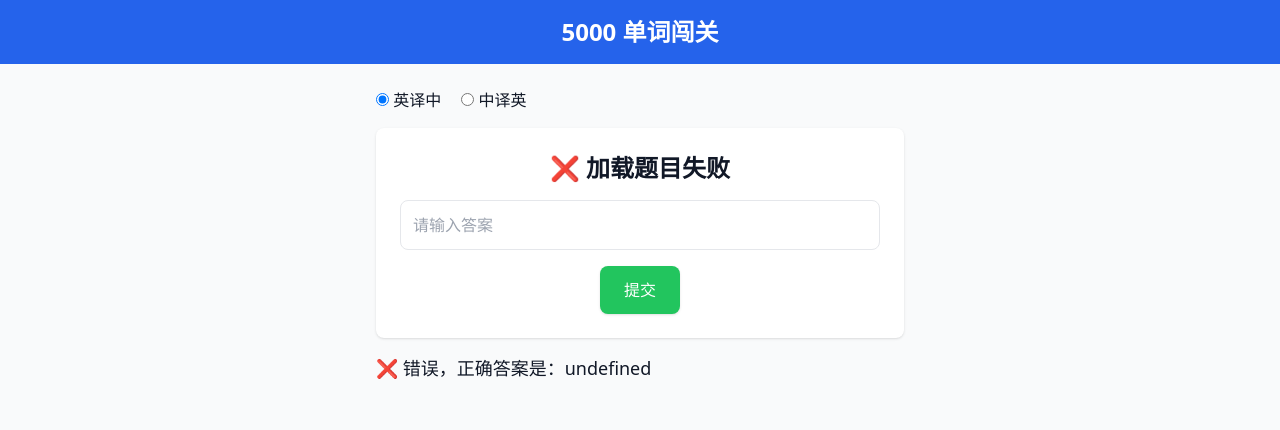
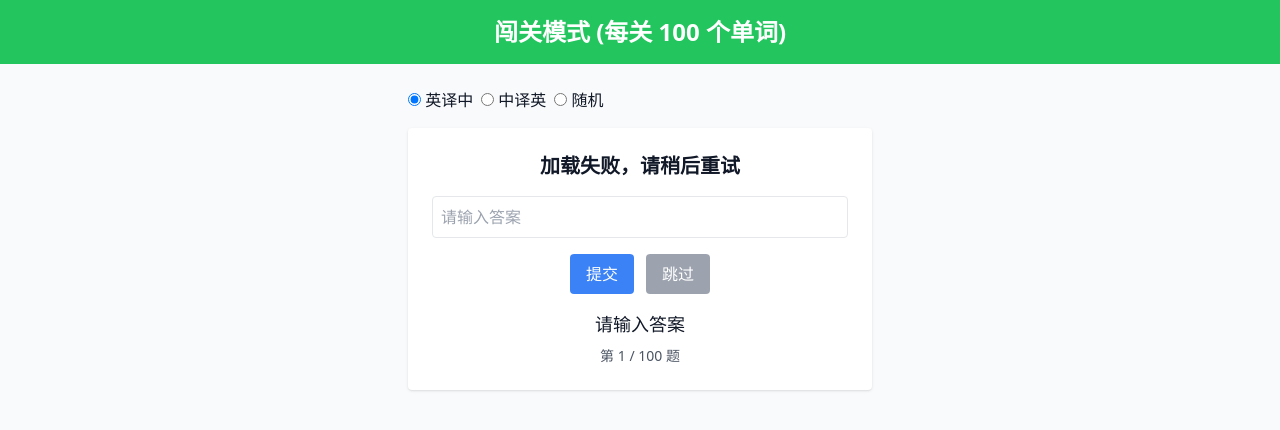
Before and after one commit to xingheng123/word-nightmare, a website: page public/challenge.html in a window 1280 px wide. Both pictures are taken after a click on the button "提交". Drawn offline with nearby package versions, Linux system fonts and the light colour scheme; no server answers.

Commit message:
Update challenge.html

```diff
--- a/public/challenge.html
+++ b/public/challenge.html
@@ -3,78 +3,125 @@
 <head>
   <meta charset="UTF-8" />
   <meta name="viewport" content="width=device-width, initial-scale=1.0" />
-  <title>单词噩梦 - 闯关模式</title>
+  <title>单词噩梦 闯关模式</title>
   <script src="https://cdn.tailwindcss.com"></script>
 </head>
 <body class="bg-gray-50 text-gray-900">
-  <header class="p-4 bg-blue-600 text-white text-center">
-    <h1 class="text-2xl font-bold">5000 单词闯关</h1>
+  <header class="p-4 bg-green-500 text-white text-center text-2xl font-bold">
+    闯关模式 (每关 100 个单词)
   </header>
 
-  <main class="max-w-xl mx-auto p-6">
-    <div class="mb-4">
-      <label class="mr-4"><input type="radio" name="mode" value="en-zh" checked /> 英译中</label>
+  <main class="max-w-lg mx-auto p-6 space-y-4">
+    <div class="flex space-x-2">
+      <label><input type="radio" name="mode" value="en-zh" checked /> 英译中</label>
       <label><input type="radio" name="mode" value="zh-en" /> 中译英</label>
+      <label><input type="radio" name="mode" value="random" /> 随机</label>
     </div>
 
-    <div id="questionBox" class="bg-white p-6 rounded-lg shadow text-center">
-      <p id="question" class="text-2xl font-semibold mb-4">加载中...</p>
+    <div id="questionArea" class="bg-white p-6 rounded shadow text-center">
+      <p id="question" class="text-xl font-semibold mb-4">加载题目...</p>
       <input id="answer" type="text" placeholder="请输入答案"
-        class="w-full p-3 border rounded-lg mb-4" />
-      <button onclick="checkAnswer()" class="px-6 py-3 bg-green-500 text-white rounded-lg shadow hover:bg-green-600">
-        提交
-      </button>
+             class="w-full border rounded p-2 mb-4" />
+      <button onclick="checkAnswer()" class="bg-blue-500 text-white px-4 py-2 rounded">提交</button>
+      <button onclick="nextQuestion()" class="ml-2 bg-gray-400 text-white px-4 py-2 rounded">跳过</button>
+      <p id="feedback" class="mt-4 text-lg"></p>
+      <p id="progress" class="mt-2 text-sm text-gray-600"></p>
     </div>
-
-    <p id="feedback" class="mt-4 text-lg font-medium"></p>
   </main>
 
   <script>
-    const words = ["apple","banana","computer","university","knowledge","success","dream","challenge"];
+    let wordsByLevel = {};
+    let currentLevel = 1;
+    let currentList = [];
     let currentIndex = 0;
+    let mode = 'en-zh';
+    let expectedAnswer = '';
 
-    async function prepareQuestion() {
-      const word = words[currentIndex];
-      const mode = document.querySelector("input[name='mode']:checked").value;
-      let questionText, correctAnswer;
+    document.querySelectorAll("input[name='mode']").forEach(r => {
+      r.addEventListener('change', () => {
+        mode = document.querySelector("input[name='mode']:checked").value;
+      });
+    });
 
+    async function loadWords() {
       try {
-        const res = await fetch(`/api/baiduTranslate?word=${encodeURIComponent(word)}`);
-        const data = await res.json();
-
-        if (mode === "en-zh") {
-          questionText = word;
-          correctAnswer = data.trans_result?.[0]?.dst || "";
-        } else {
-          questionText = data.trans_result?.[0]?.dst || "";
-          correctAnswer = word;
-        }
-
-        document.getElementById("question").innerText = questionText;
-        document.getElementById("answer").dataset.correct = correctAnswer;
+        const resp = await fetch('words.json');
+        wordsByLevel = await resp.json();
+        currentList = wordsByLevel["level" + currentLevel] || [];
+        showQuestion();
       } catch (err) {
-        console.error("prepareQuestion error:", err);
-        document.getElementById("question").innerText = "❌ 加载题目失败";
+        console.error("载入词库失败:", err);
+        document.getElementById('question').innerText = '加载词库失败';
       }
     }
 
-    function checkAnswer() {
-      const input = document.getElementById("answer");
-      const correct = input.dataset.correct;
-      const userAnswer = input.value.trim();
-
-      if (userAnswer === correct) {
-        document.getElementById("feedback").innerText = "✅ 正确!";
-      } else {
-        document.getElementById("feedback").innerText = `❌ 错误，正确答案是：${correct}`;
+    async function showQuestion() {
+      if (currentIndex >= currentList.length) {
+        document.getElementById('question').innerText = `第 ${currentLevel} 关 完成！`;
+        return;
       }
-
-      currentIndex = (currentIndex + 1) % words.length;
-      input.value = "";
-      setTimeout(prepareQuestion, 1500);
+      const word = currentList[currentIndex];
+      try {
+        if (mode === 'en-zh') {
+          document.getElementById('question').innerText = `翻译成中文： ${word}`;
+          const res = await fetch(`/api/baiduTranslate?q=${encodeURIComponent(word)}`);
+          const data = await res.json();
+          expectedAnswer = data.trans_result?.[0]?.dst || '';
+        } else if (mode === 'zh-en') {
+          const res = await fetch(`/api/baiduTranslate?q=${encodeURIComponent(word)}`);
+          const data = await res.json();
+          const zh = data.trans_result?.[0]?.dst || '';
+          document.getElementById('question').innerText = `翻译成英文： ${zh}`;
+          expectedAnswer = word;
+        } else {  // random
+          if (Math.random() < 0.5) {
+            document.getElementById('question').innerText = `翻译成中文： ${word}`;
+            const res = await fetch(`/api/baiduTranslate?q=${encodeURIComponent(word)}`);
+            const data = await res.json();
+            expectedAnswer = data.trans_result?.[0]?.dst || '';
+          } else {
+            const res = await fetch(`/api/baiduTranslate?q=${encodeURIComponent(word)}`);
+            const data = await res.json();
+            const zh = data.trans_result?.[0]?.dst || '';
+            document.getElementById('question').innerText = `翻译成英文： ${zh}`;
+            expectedAnswer = word;
+          }
+        }
+      } catch (err) {
+        console.error("题目加载失败:", err);
+        document.getElementById('question').innerText = '加载失败，请稍后重试';
+        expectedAnswer = '';
+      }
+      document.getElementById('answer').value = '';
+      document.getElementById('feedback').innerText = '';
+      document.getElementById('progress').innerText = `第 ${currentIndex+1} / ${currentList.length} 题`;
     }
 
-    prepareQuestion();
+    function checkAnswer() {
+      const user = document.getElementById('answer').value.trim();
+      if (!user) {
+        document.getElementById('feedback').innerText = '请输入答案';
+        return;
+      }
+      if (user.toLowerCase() === (expectedAnswer || '').toLowerCase()) {
+        document.getElementById('feedback').innerText = '✅ 正确';
+      } else {
+        document.getElementById('feedback').innerText = `❌ 错误，正确答案：${expectedAnswer}`;
+        // 保错题
+        const wrong = JSON.parse(localStorage.getItem('wrongWords') || '[]');
+        wrong.push({ en: mode==='en-zh'? currentList[currentIndex] : expectedAnswer, zh: mode==='en-zh'? expectedAnswer : currentList[currentIndex] });
+        localStorage.setItem('wrongWords', JSON.stringify(wrong));
+      }
+      currentIndex++;
+      setTimeout(showQuestion, 1000);
+    }
+
+    function nextQuestion() {
+      currentIndex++;
+      showQuestion();
+    }
+
+    window.addEventListener('load', loadWords);
   </script>
 </body>
 </html>
```
